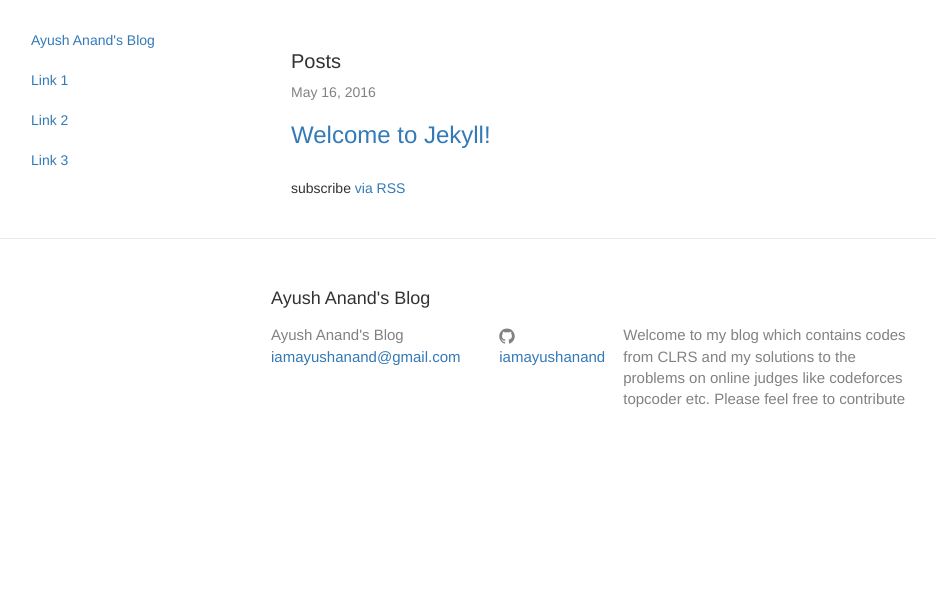
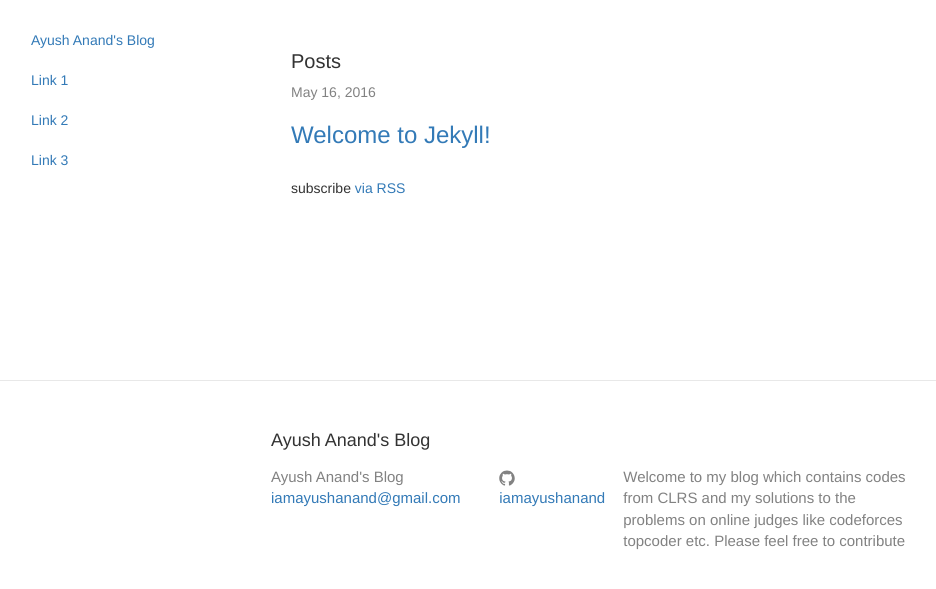
Before and after one commit to iamayushanand/iamayushanand.github.io, a Jekyll site: the page built from index.html, in a window 1280 px wide. Shown: the top 589 px of the page, without its empty margins (29-965 px from the left). Built offline with Jekyll 4.4.1, drawn with Linux system fonts in a browser that asks for light colours; nearby versions of some CDN libraries.

Commit message:
Initial commit

```diff
--- a/assets/css/sidebar.css
+++ b/assets/css/sidebar.css
@@ -1,7 +1,7 @@
 .sidebar {
 
-  height: 100%;
+  height: 350px;
   padding-right: 0;
   padding-top: 20px;
-  color: "black";
+  background-color: "black";
 }
```
